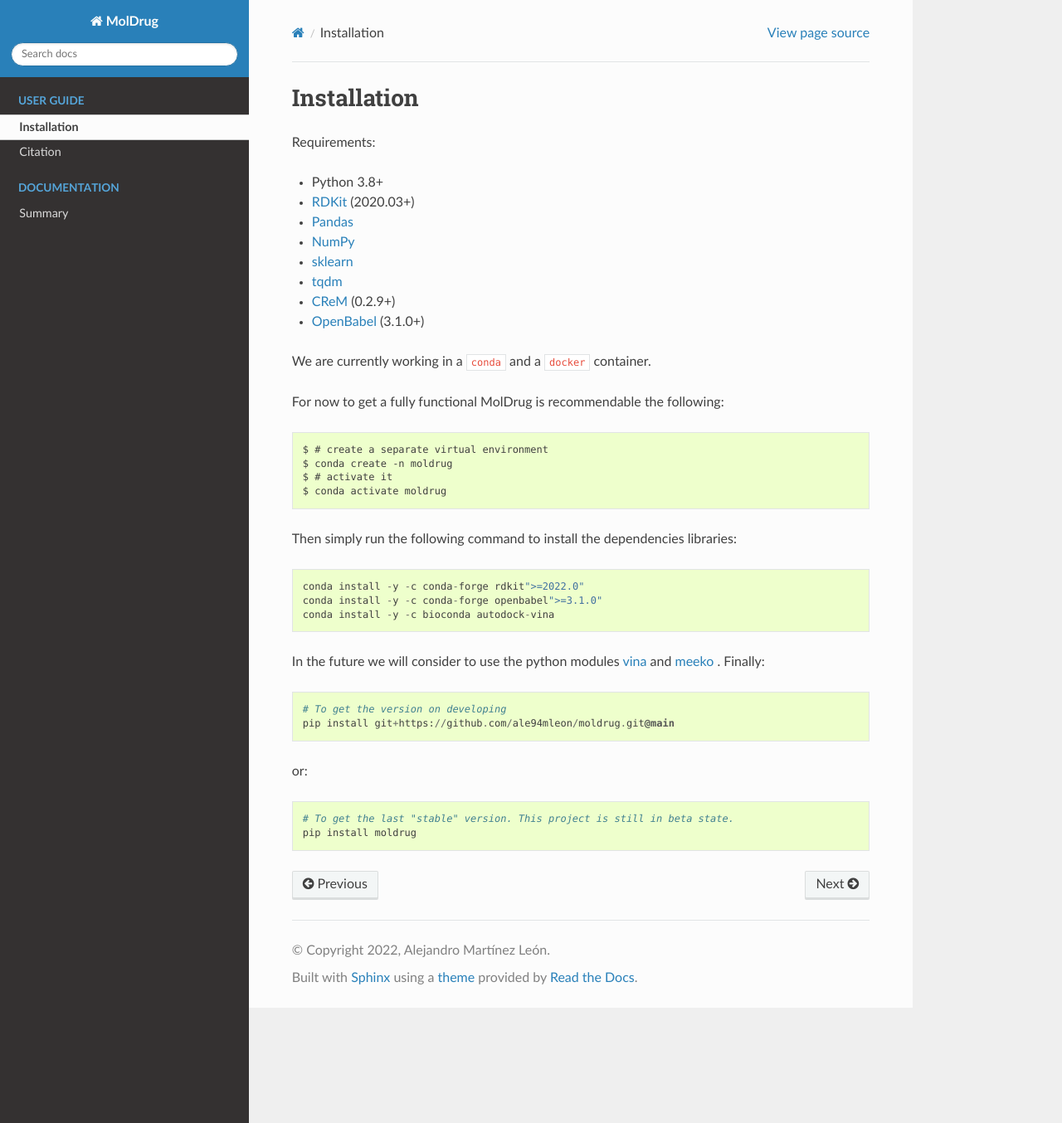
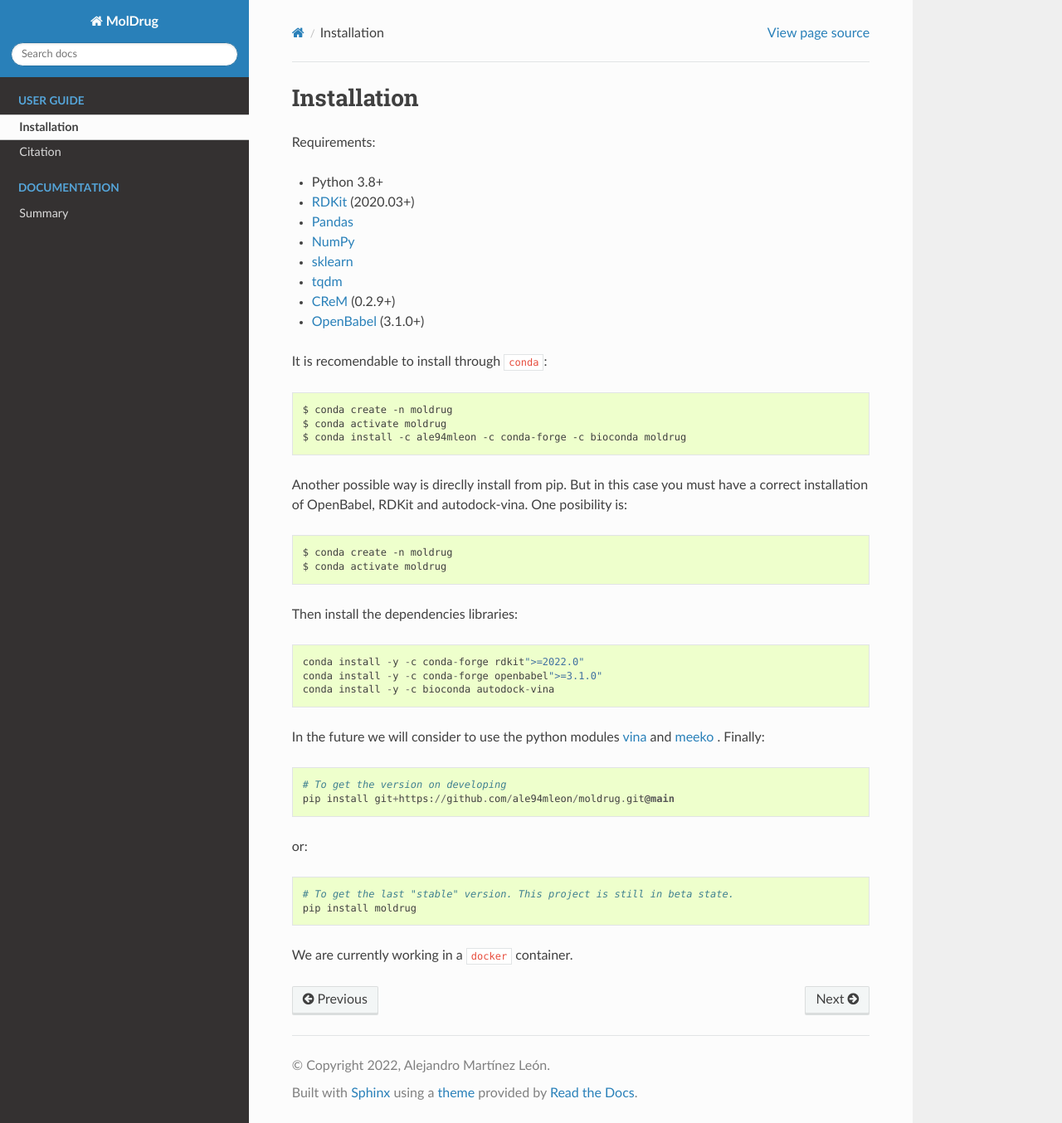
Before and after one commit to ale94mleon/moldrug, a Sphinx documentation site: the page built from docs/source/installation.rst, in a window 1280 px wide and 1354 px high. Shown: the whole window at 83% size. Built offline with Sphinx 7.4.7 and the Read the Docs theme 2.0.0, drawn with Linux system fonts in a browser that asks for light colours.

Commit message:
Adding conda to the description

```diff
--- a/README.rst
+++ b/README.rst
@@ -11,7 +11,7 @@ MolDrug
     * - **CI/CD**
       - |tests|
     * - **Build**
-      - |pypi-version|
+      - |pypi-version| |conda|
     * - **Source Code**
       - |github|
     * - **Python Versions**
@@ -61,6 +61,9 @@ Please refer to the `citation page <https://moldrug.readthedocs.io/en/latest/sou
 ..  |pypi-version|  image:: https://img.shields.io/pypi/v/moldrug.svg
     :target: https://pypi.python.org/pypi/moldrug/
     :alt: pypi-version
+..  |conda|  image:: https://anaconda.org/ale94mleon/moldrug/badges/version.svg
+    :target: https://anaconda.org/ale94mleon/moldrug
+    :alt: conda
 ..  |github|    image:: https://badgen.net/badge/icon/github?icon=github&label
     :target: https://github.com/ale94mleon/moldrug
     :alt: GitHub-Repo
--- a/docs/source/installation.rst
+++ b/docs/source/installation.rst
@@ -12,17 +12,19 @@ Requirements:
 * `CReM <https://github.com/DrrDom/crem>`_ (0.2.9+)
 * `OpenBabel <https://openbabel.org/docs/dev/Installation/install.html>`_ (3.1.0+)
 
-We are currently working in a ``conda`` and a ``docker`` container.
+It is recomendable to install through ``conda``::
 
+    $ conda create -n moldrug
+    $ conda activate moldrug
+    $ conda install -c ale94mleon -c conda-forge -c bioconda moldrug
 
-For now to get a fully functional MolDrug is recommendable the following::
+Another possible way is direclly install from pip. But in this case you must have a correct installation
+of OpenBabel, RDKit and autodock-vina. One posibility is::
 
-    $ # create a separate virtual environment
     $ conda create -n moldrug
-    $ # activate it
     $ conda activate moldrug
 
-Then simply run the following command to install the dependencies libraries::
+Then install the dependencies libraries::
 
     conda install -y -c conda-forge rdkit">=2022.0"
     conda install -y -c conda-forge openbabel">=3.1.0"
@@ -38,3 +40,5 @@ or::
 
     # To get the last "stable" version. This project is still in beta state.
     pip install moldrug
+
+We are currently working in a ``docker`` container.
```
Also changed, not shown: docs/tmp/packaging.md (renamed from docs/source/packaging.md), 1 other file.
